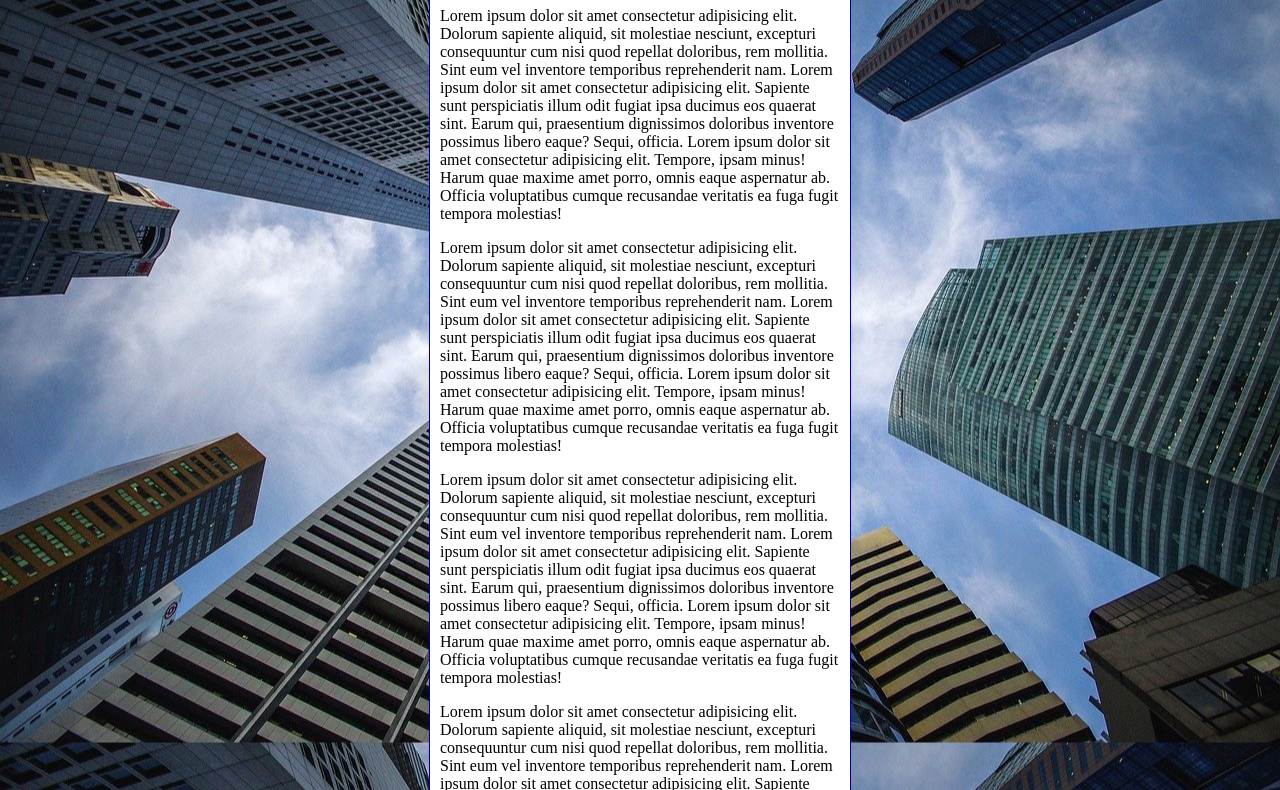
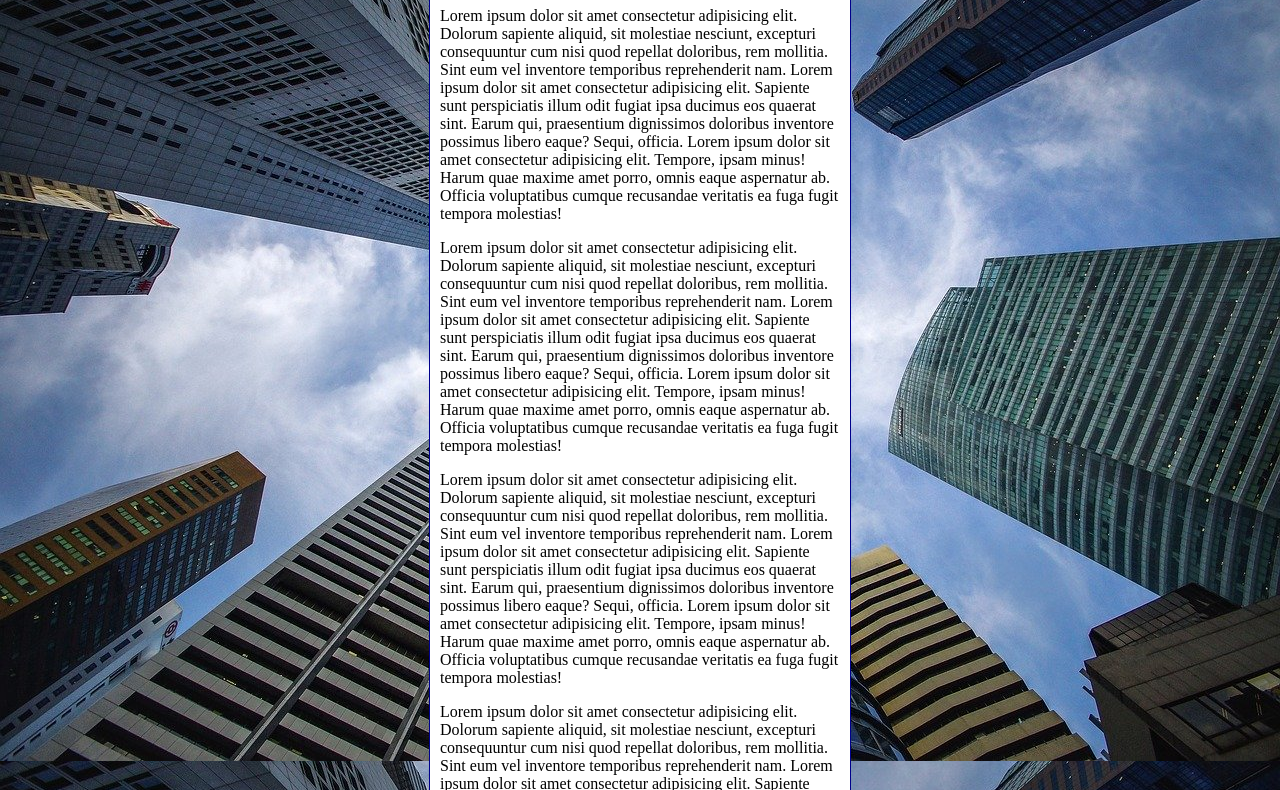
Before and after one commit to adrianogtl/html-css, a plain HTML site: page exercicios/ex022/fundo006.html in a window 1280 px wide. Shown: the part 92-882 px from the top of the page. Drawn offline with Linux system fonts and the light colour scheme.

Commit message:
background shorthand

```diff
--- a/exercicios/ex022/fundo006.html
+++ b/exercicios/ex022/fundo006.html
@@ -5,20 +5,17 @@
     <meta charset="UTF-8">
     <meta http-equiv="X-UA-Compatible" content="IE=edge">
     <meta name="viewport" content="width=device-width, initial-scale=1.0">
-    <title>Document</title>
+    <title>Fundo fixo de tela</title>
     <style>
         body {
-            height: 100vh;
-            background-color: black;
-            background-image: url(imagens/wallpaper002.jpg);
-            background-position: center center;
-            background-repeat: repeat-y;
-            background-size: cover;
+            /* SHORTHAND
+            background: color > image > position >/> size > repeat > attachment */
+            background: black url(imagens/wallpaper002.jpg) center center/cover no-repeat fixed;
         }
 
         main {
             background-color: white;
-            width: 400px;
+            max-width: 400px;
             padding: 10px;
             margin: auto;
             border: 1px solid darkblue;
```
